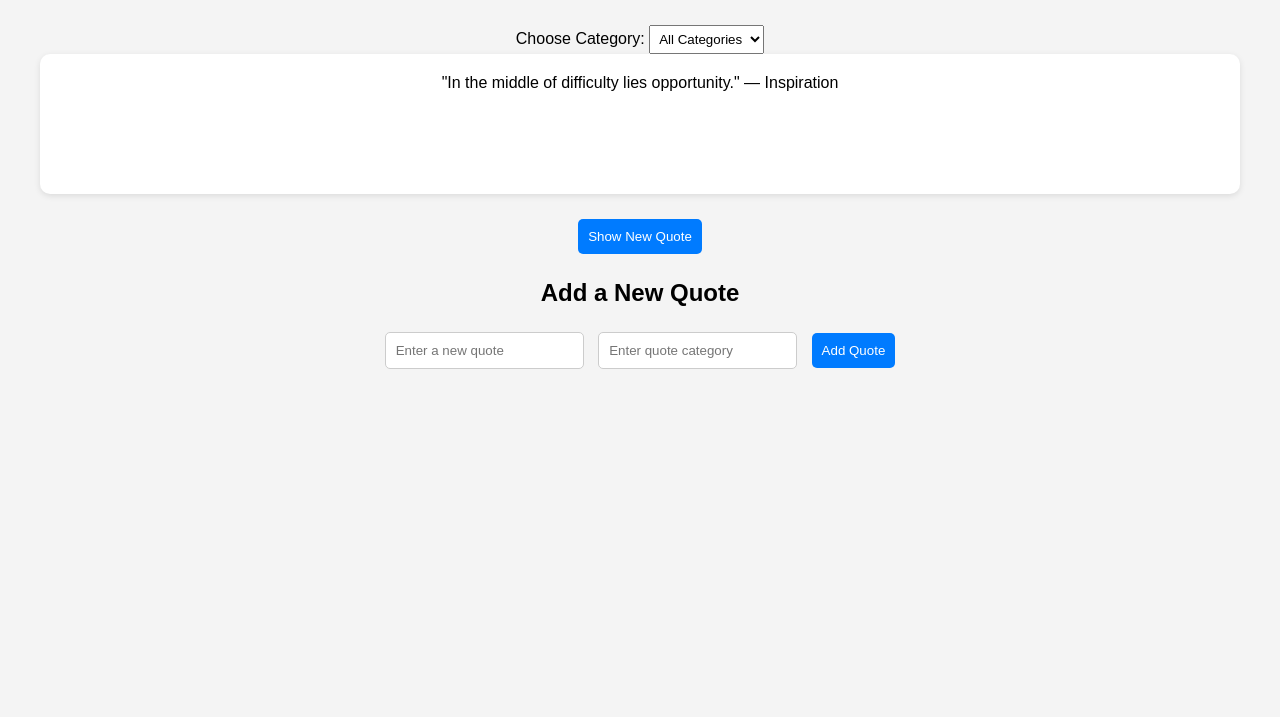
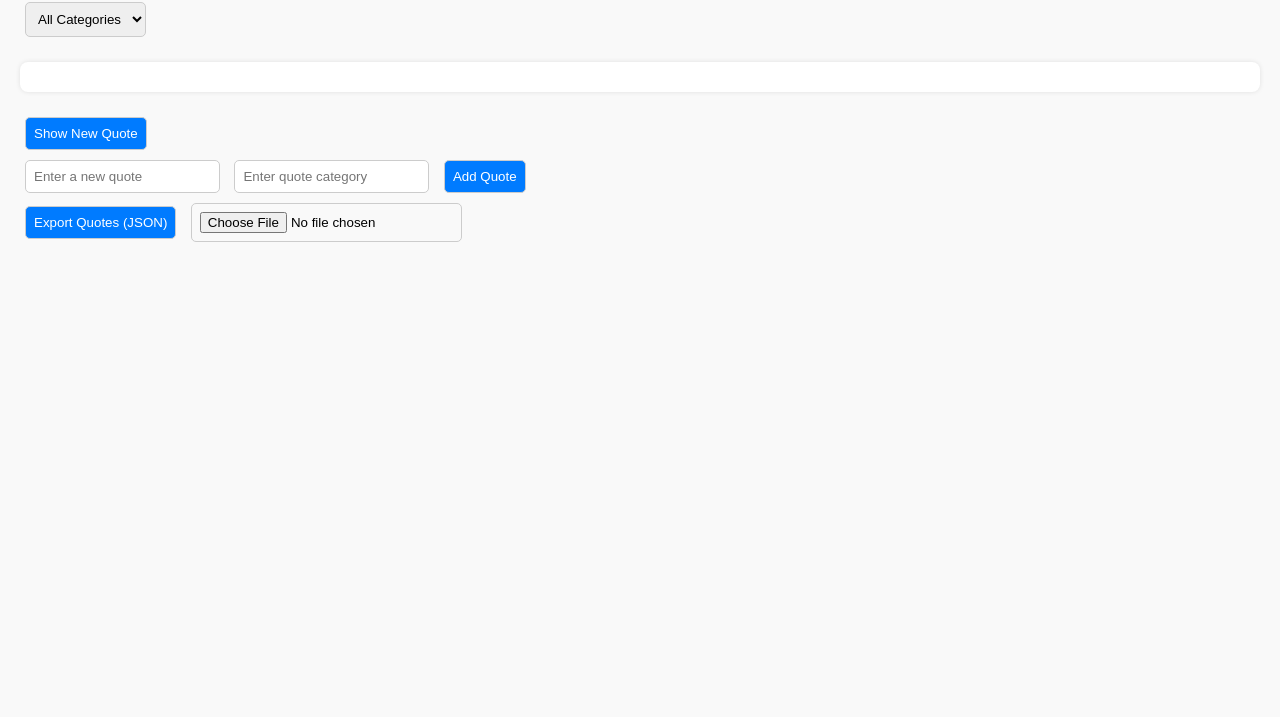
Before and after one commit to Pello198/alx_fe_javascript, a plain HTML site: page dom-manipulation/index.html in a window 1280 px wide. Shown: the part 83-800 px from the top of the page. Drawn offline with Linux system fonts and the light colour scheme.

Commit message:
Refactor HTML structure and improve styling

```diff
--- a/dom-manipulation/index.html
+++ b/dom-manipulation/index.html
@@ -5,30 +5,73 @@
     <meta name="viewport" content="width=device-width, initial-scale=1.0" />
     <title>Dynamic Quote Generator</title>
     <style>
-    body { font-family: Arial, sans-serif; margin: 40px; text-align: center; background: #f4f4f4; }
-    #quoteDisplay { background: white; padding: 20px; border-radius: 10px; margin-bottom: 20px; min-height: 100px; box-shadow: 0 2px 6px rgba(0,0,0,0.1); }
-    .category-select { margin-top: 10px; padding: 5px; }
-    input, button { margin: 5px; padding: 10px; border-radius: 5px; border: 1px solid #ccc; }
-    button { cursor: pointer; background-color: #007bff; color: white; border: none; transition: 0.3s; }
-    button:hover { background-color: #0056b3; }
+      body {
+        font-family: Arial, sans-serif;
+        margin: 20px;
+        background: #f9f9f9;
+      }
+      h1 {
+        color: #333;
+      }
+      #quoteDisplay {
+        margin: 20px 0;
+        padding: 15px;
+        background: white;
+        border-radius: 8px;
+        box-shadow: 0 0 5px rgba(0, 0, 0, 0.1);
+      }
+      select, input, button {
+        margin: 5px;
+        padding: 8px;
+        border-radius: 5px;
+        border: 1px solid #ccc;
+      }
+      button {
+        background: #007bff;
+        color: white;
+        cursor: pointer;
+      }
+      button:hover {
+        background: #0056b3;
+      }
+      #notification {
+        padding: 10px;
+        background: #fffae6;
+        border: 1px solid #ffd700;
+        border-radius: 5px;
+        display: none;
+        margin-bottom: 10px;
+      }
     </style>
   </head>
   <body>
     <h1>Dynamic Quote Generator</h1>
 
-  <div>
-    <label for="categorySelect">Choose Category:</label>
-    <select id="categorySelect" class="category-select"></select>
-  </div>
+    <!-- Notification area -->
+    <div id="notification"></div>
 
-  <div id="quoteDisplay">Click the button to show a quote!</div>
+    <!-- Category filter -->
+    <select id="categoryFilter" onchange="filterQuotes()">
+      <option value="all">All Categories</option>
+    </select>
+
+    <!-- Quote display -->
+    <div id="quoteDisplay"></div>
+
+    <!-- Show new random quote -->
     <button id="newQuote">Show New Quote</button>
 
-  <h2>Add a New Quote</h2>
+    <!-- Add new quote form -->
     <div>
       <input id="newQuoteText" type="text" placeholder="Enter a new quote" />
       <input id="newQuoteCategory" type="text" placeholder="Enter quote category" />
-    <button id="addQuoteBtn">Add Quote</button>
+      <button onclick="addQuote()">Add Quote</button>
+    </div>
+
+    <!-- JSON Import/Export -->
+    <div>
+      <button onclick="exportToJson()">Export Quotes (JSON)</button>
+      <input type="file" id="importFile" accept=".json" onchange="importFromJsonFile(event)" />
     </div>
 
     <script src="script.js"></script>
```
Lines whose indentation alone changed are shown as unchanged.
